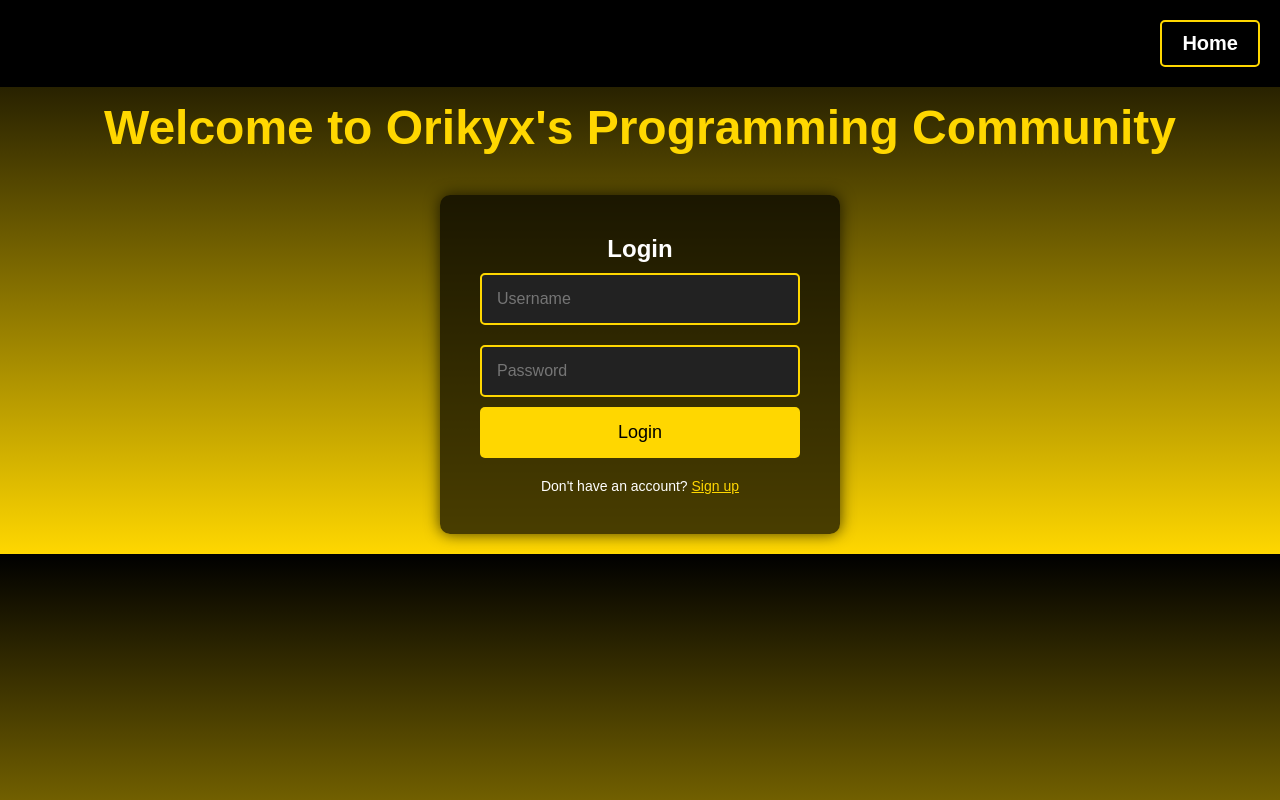
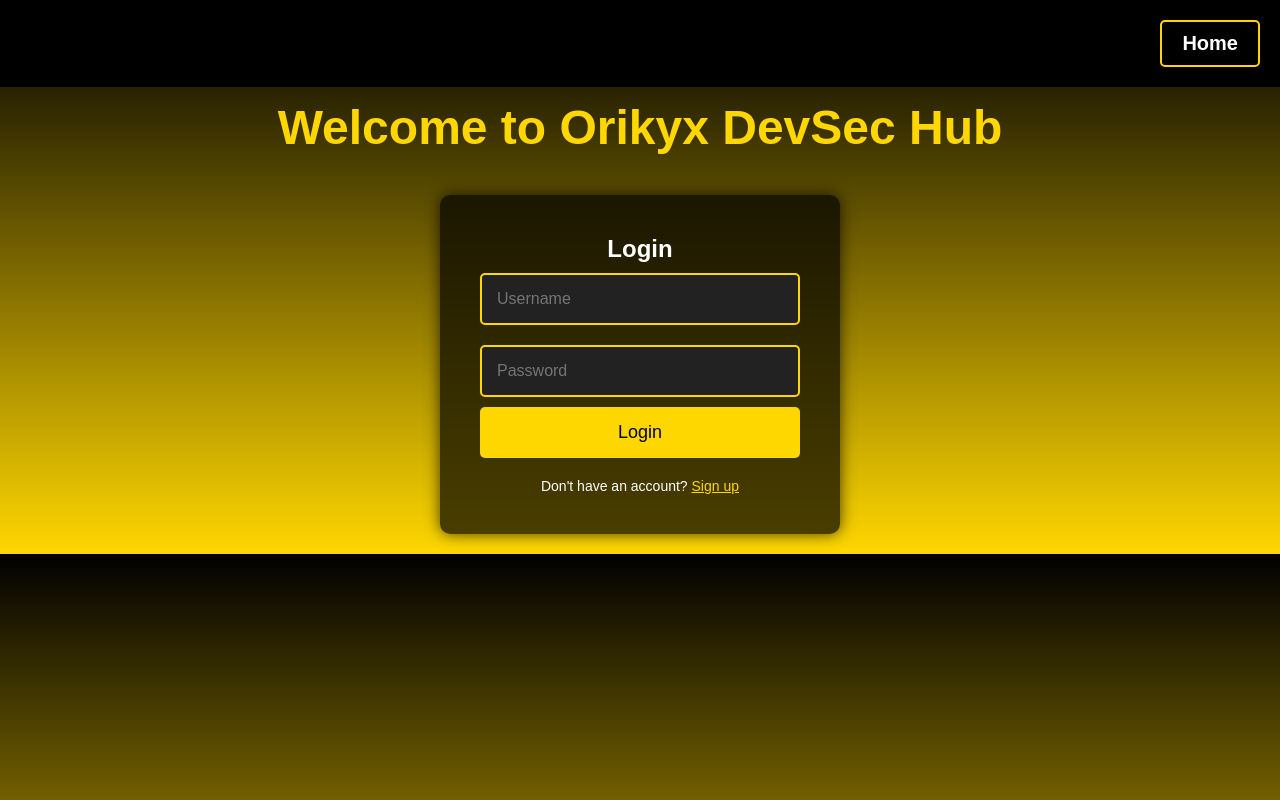
Before and after one commit to OrikyxOnIG/OrikyxOnIG.github.io, a plain HTML site: page log-in.html in a window 1280 px wide. Drawn offline with Linux system fonts and the light colour scheme.

Commit message:
Update log-in.html

```diff
--- a/log-in.html
+++ b/log-in.html
@@ -3,7 +3,7 @@
 <head>
     <meta charset="UTF-8">
     <meta name="viewport" content="width=device-width, initial-scale=1.0">
-    <title>Login - Orikyx's Community</title>
+    <title>Login - Orikyx DevSec Hub</title>
     <style>
         /* Global Reset */
         * {
@@ -144,7 +144,7 @@
 
     <!-- Main content -->
     <main>
-        <h1>Welcome to Orikyx's Programming Community</h1>
+        <h1>Welcome to Orikyx DevSec Hub</h1>
 
         <!-- Login Form -->
         <div class="login-form">
```
